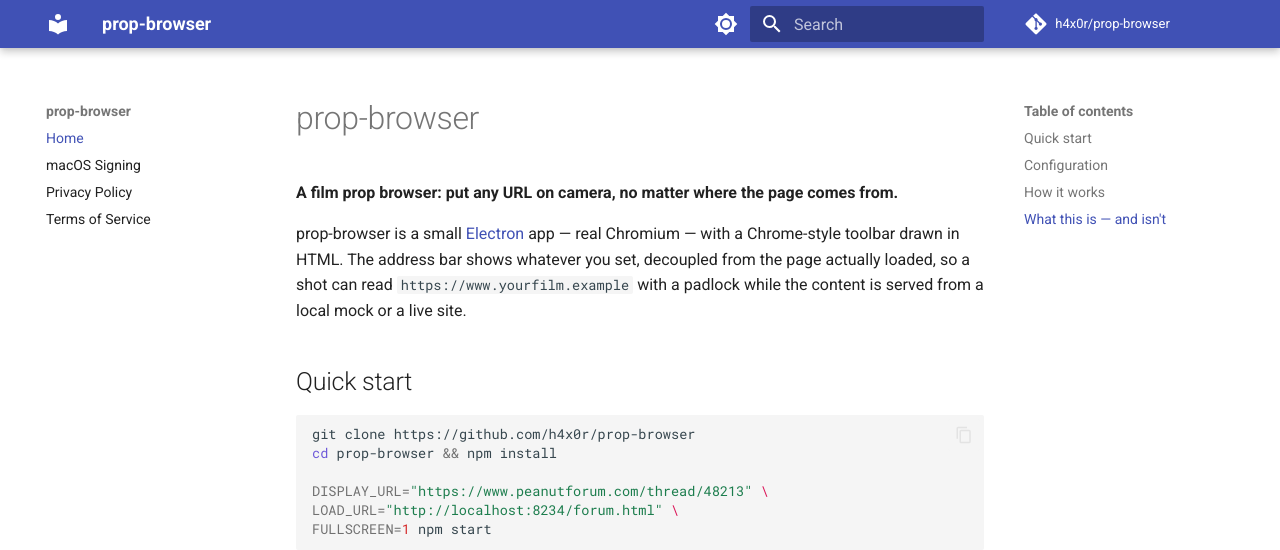
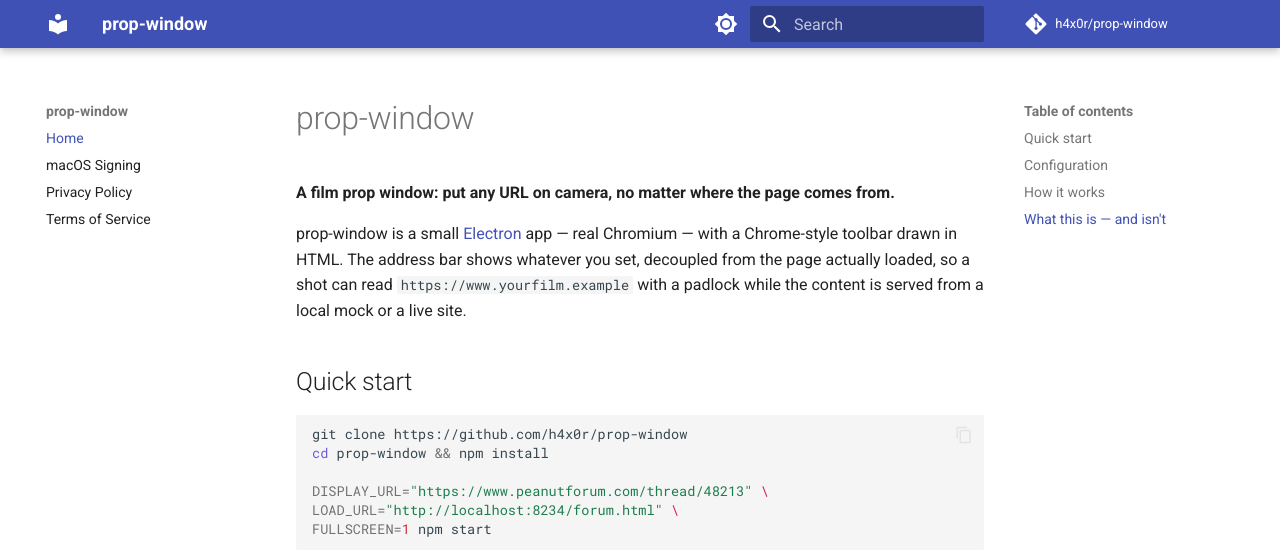
Before and after one commit to SecurityRonin/prop-window, an MkDocs documentation site: the page built from docs/index.md, in a window 1280 px wide and 1096 px high. Shown: the top 550 px of the window. Built offline with MkDocs 1.6.1 and Material for MkDocs 9.7.7, drawn with Linux system fonts in a browser that asks for light colours; comment, search, counter and statistics services are not loaded.

Commit message:
rename: prop-browser → prop-window
With borderless mode the tool is no longer just a fake browser — it frames any
prop window (the Kali window mockup being the driving case), so the project name
follows. Renamed before the first release, since a rename after publishing would
strand the old package/cask/winget identity.

Mechanical: prop-browser → prop-window and the "prop browser" prose → "prop
window" across package/lock, electron-builder appId+productName, mkdocs, the
release workflow's Homebrew/Cloudsmith/winget identifiers, README/docs/CHANGELOG,
welcome page, and src comments. The "put any URL on camera" tagline stays true —
borderless loads a URL too.

(Unchanged, pre-existing: the h4x0r/… vs SecurityRonin/… owner split across
mkdocs/appId vs package.json/remote — flagged separately, not part of this rename.)

Co-Authored-By: Claude Opus 4.8 <noreply@anthropic.com>

````diff
--- a/docs/index.md
+++ b/docs/index.md
@@ -1,8 +1,8 @@
-# prop-browser
+# prop-window
 
-**A film prop browser: put any URL on camera, no matter where the page comes from.**
+**A film prop window: put any URL on camera, no matter where the page comes from.**
 
-prop-browser is a small [Electron](https://www.electronjs.org/) app — real Chromium — with a
+prop-window is a small [Electron](https://www.electronjs.org/) app — real Chromium — with a
 Chrome-style toolbar drawn in HTML. The address bar shows whatever you set, decoupled from the
 page actually loaded, so a shot can read `https://www.yourfilm.example` with a padlock while the
 content is served from a local mock or a live site.
@@ -10,8 +10,8 @@ content is served from a local mock or a live site.
 ## Quick start
 
 ```bash
-git clone https://github.com/h4x0r/prop-browser
-cd prop-browser && npm install
+git clone https://github.com/h4x0r/prop-window
+cd prop-window && npm install
 
 DISPLAY_URL="https://www.peanutforum.com/thread/48213" \
 LOAD_URL="http://localhost:8234/forum.html" \
@@ -20,7 +20,7 @@ FULLSCREEN=1 npm start
 
 ## Configuration
 
-Everything is set by environment variables — see the [README](https://github.com/h4x0r/prop-browser#configure-per-shot-environment-variables)
+Everything is set by environment variables — see the [README](https://github.com/h4x0r/prop-window#configure-per-shot-environment-variables)
 for the full table (`LOAD_URL`, `DISPLAY_URL`, `TITLE`, `FAVICON`, `SECURE`, `FULLSCREEN`,
 `KIOSK`, `WIDTH`, `HEIGHT`).
 
--- a/electron-builder.yml
+++ b/electron-builder.yml
@@ -1,5 +1,5 @@
-appId: dev.h4x0r.prop-browser
-productName: prop-browser
+appId: dev.h4x0r.prop-window
+productName: prop-window
 copyright: © 2026 Albert Hui
 directories:
   output: dist
--- a/mkdocs.yml
+++ b/mkdocs.yml
@@ -1,7 +1,7 @@
-site_name: prop-browser
-site_url: https://h4x0r.github.io/prop-browser/
-repo_url: https://github.com/h4x0r/prop-browser
-repo_name: h4x0r/prop-browser
+site_name: prop-window
+site_url: https://h4x0r.github.io/prop-window/
+repo_url: https://github.com/h4x0r/prop-window
+repo_name: h4x0r/prop-window
 edit_uri: edit/main/docs/
 
 theme:
````
Also changed, not shown: CHANGELOG.md (+1 -1 lines), README.md (+8 -8 lines), docs/macos-signing.md (+3 -3 lines), docs/privacy.md (+4 -4 lines), docs/terms.md (+3 -3 lines), package.json (+5 -5 lines), 5 other files.
